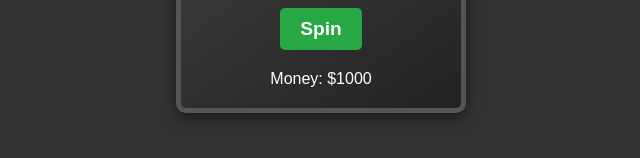
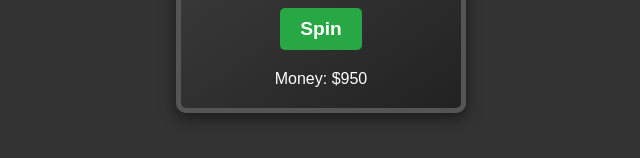
Before and after one commit to true-king-al/true-king-al.github.io, a website: page gambling/slot_machine.html in a window 1280 px wide. Both pictures are taken after a click on the button "Spin". Shown: the part 432-590 px from the top of the page, 319-959 px from the left. Drawn offline with Linux system fonts and the light colour scheme.

Commit message:
Update slot_machine.html

```diff
--- a/gambling/slot_machine.html
+++ b/gambling/slot_machine.html
@@ -111,6 +111,7 @@
         function spinReels() {
             let results = []; // Store results for each reel
             money = money - 50;
+            moneyMessage.textContent = 'Money: $' + money;
             messageElement.textContent = ''; // Clear previous message
             spinButton.disabled = true; // Disable button during spin
 
```
